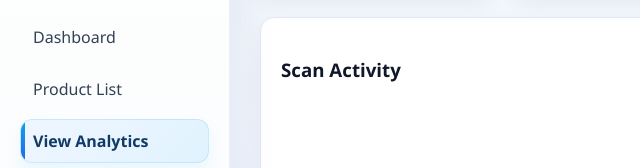
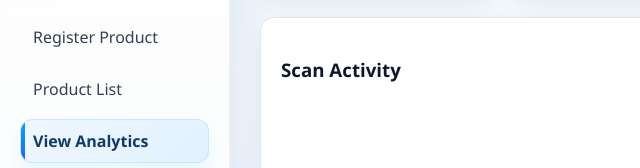
Before and after one commit to HeidiNC/fyp-auth-system, a website: page public/analytics.html in a window 1280 px wide. Shown: the part 223-391 px from the top of the page, 0-640 px from the left. Drawn offline with nearby package versions, Linux system fonts and the light colour scheme; no server answers.

Commit message:
Change name

```diff
--- a/public/analytics.html
+++ b/public/analytics.html
@@ -12,7 +12,7 @@
 
 <div class="sidebar">
   <img src="logo.png" alt="ManufacturerHub logo"></img>
-  <a href="dashboard.html">Dashboard</a>
+  <a href="dashboard.html">Register Product</a>
   <a href="products.html">Product List</a>
   <a class="active" href="analytics.html">View Analytics</a>
   <a href="revocation.html">Revocation History</a>
```
Also changed, not shown: public/dashboard.html (+1 -1 lines), public/products.html (+1 -1 lines), public/revocation.html (+1 -1 lines).
